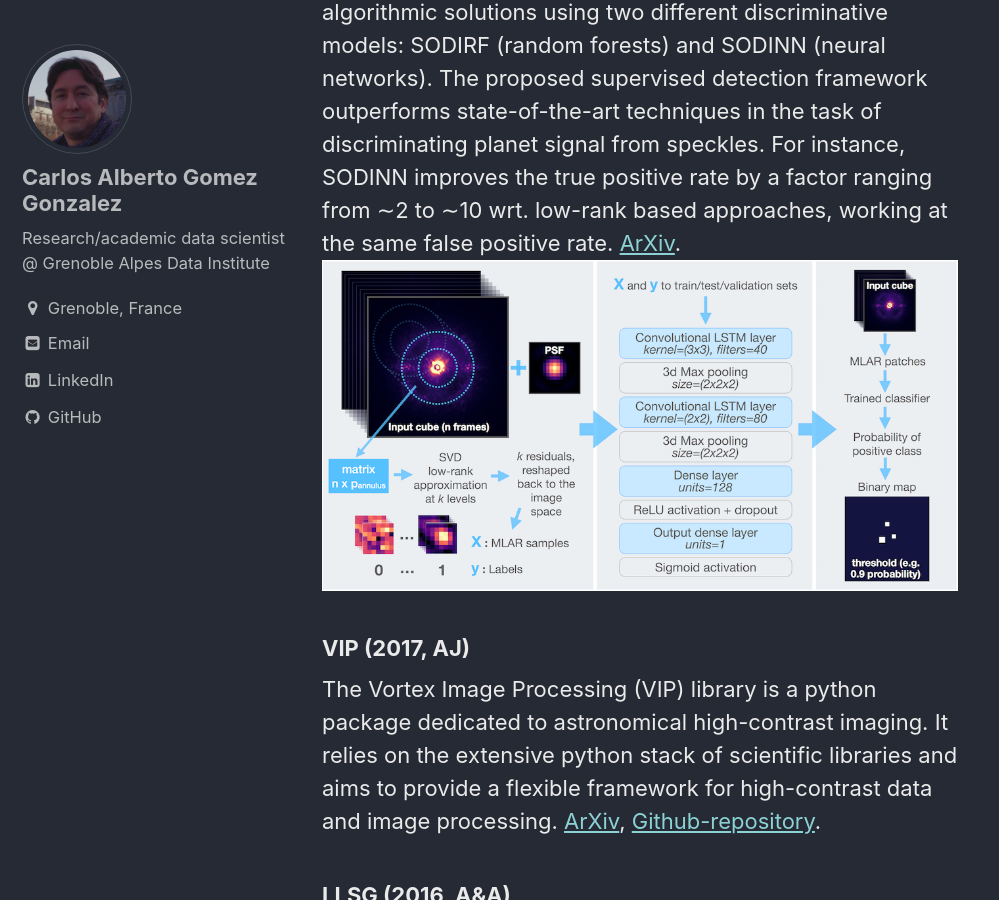
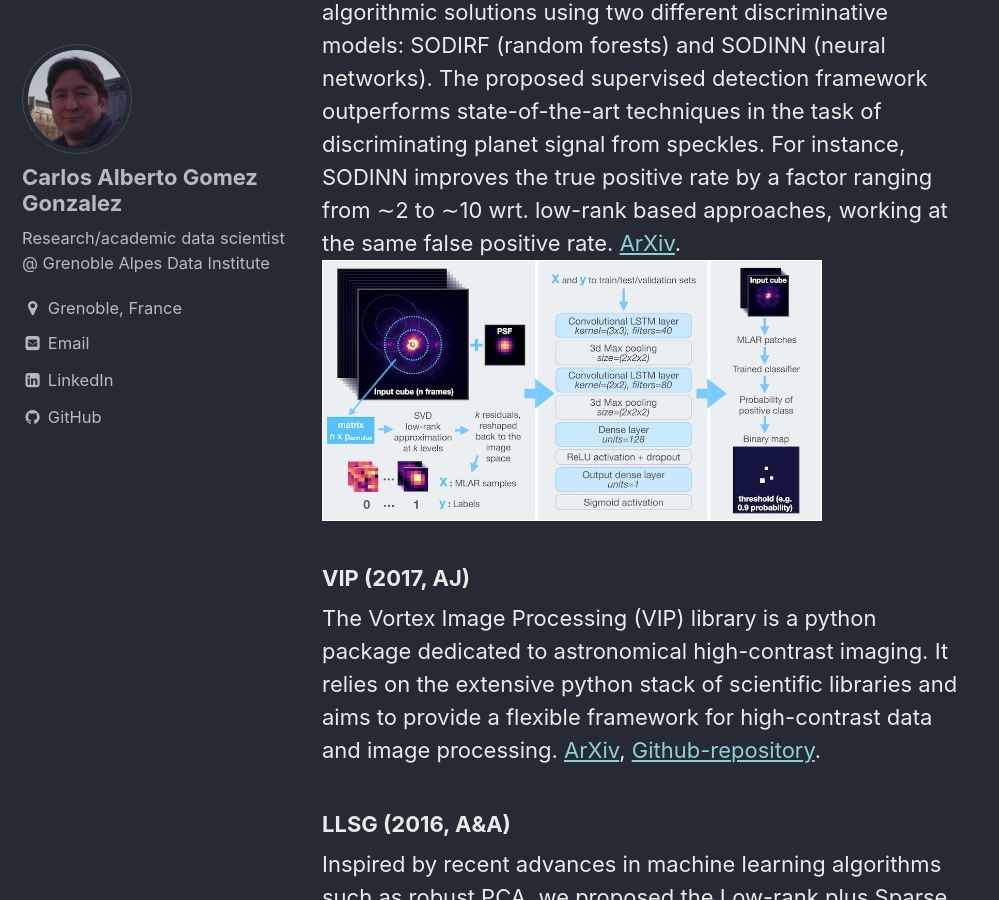
Before and after one commit to carlos-gg/carlos-gg.github.io, a Jekyll site: the page built from _pages/publications.md, in a window 1280 px wide and 900 px high, scrolled down 776 px. Shown: the whole window, without its empty margins (0-999 px from the left). Built offline with Jekyll 4.4.1, drawn with Linux system fonts in a browser that asks for light colours.

Commit message:
no message

```diff
--- a/_pages/publications.md
+++ b/_pages/publications.md
@@ -11,7 +11,7 @@ For a complete list of publications take a look at my [CV](https://carlgogo.gith
 
 ### Supervised detection of exoplanets (2017, A&A)
 We reformulate the exoplanet detection task (for [angular differential imaging](https://vimeo.com/125547220) sequences) building on well-established machine learning techniques to take high-contrast imaing post-processing from an unsupervised to a supervised learning context. In this new framework, we presented algorithmic solutions using two different discriminative models: SODIRF (random forests) and SODINN (neural networks). The proposed supervised detection framework outperforms state-of-the-art techniques in the task of discriminating planet signal from speckles. For instance, SODINN improves the true positive rate by a factor ranging from ∼2 to ∼10 wrt. low-rank based approaches, working at the same false positive rate. [ArXiv](https://arxiv.org/abs/1712.02841).
-![SODINN framework](/assets/images/sodinn.png)
+![SODINN framework](/assets/images/sodinn.png){:width="500px"}
 
 ### VIP (2017, AJ)
 The Vortex Image Processing (VIP) library is a python package dedicated to astronomical high-contrast imaging. It relies on the extensive python stack of scientific libraries and aims to provide a flexible framework for high-contrast data and image processing. [ArXiv](https://arxiv.org/abs/1705.06184), [Github-repository](https://github.com/vortex-exoplanet/VIP).
@@ -22,4 +22,4 @@ Inspired by recent advances in machine learning algorithms such as robust PCA, w
 
 ## PhD Thesis
 _Advanced data processing for high-contrast imaging-Pushing exoplanet direct detection limits with machine learning_. 2017, Université de Liège. Supervisors: Prof. Jean Surdej, Prof. Marc Van Droogenbroeck and Dr. Olivier Absil. [ORBi link](http://orbi.ulg.ac.be/handle/2268/214337).
-![Thesis](/assets/images/thesis.jpg){:width="100px"}
+![Thesis](/assets/images/thesis.jpg){:width="500px"}
```
